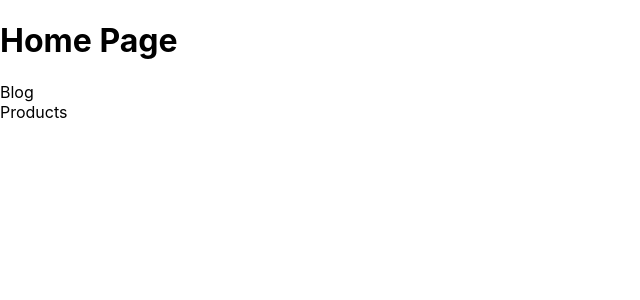
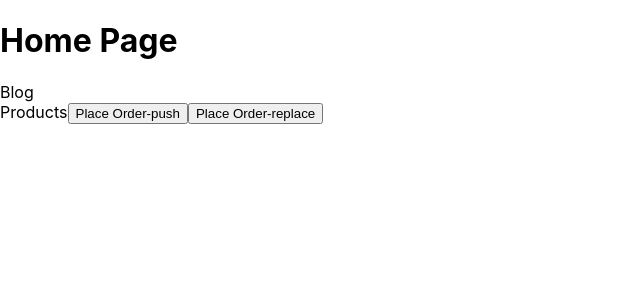
Before and after one commit to lanzhixi/learn-next, a Next.js app: page / in a window 1280 px wide. Shown: the top 300 px of the page, without its empty margins (0-640 px from the left). Built offline with nearby package versions, Linux system fonts and the light colour scheme.

Commit message:
Navigating Programmatically

```diff
--- a/pages/index.js
+++ b/pages/index.js
@@ -1,12 +1,29 @@
 import Link from "next/link"
+import { useRouter } from "next/router"
 
 const Home = () => {
+    const router = useRouter()
+
+    const handleClick1 = () => {
+        console.log('Placing your order')
+        router.push('/product')
+    }
+    const handleClick2 = () => {
+        console.log('Placing your order')
+        router.replace('/product')
+    }
     return (
         <div>
             <h1>Home Page</h1>
             <Link href='/blog'>Blog</Link>
             <br />
             <Link href='/product'>Products</Link>
+            <button onClick={() => { handleClick1() }}>
+                Place Order-push
+            </button>
+            <button onClick={() => { handleClick2() }}>
+                Place Order-replace
+            </button>
         </div>
     )
 }
```
